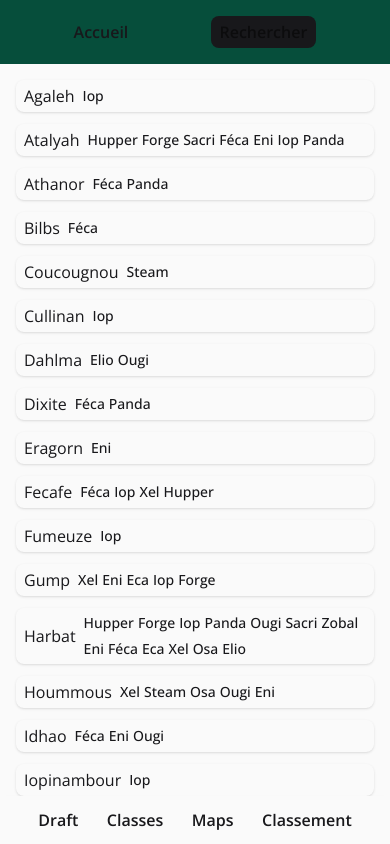
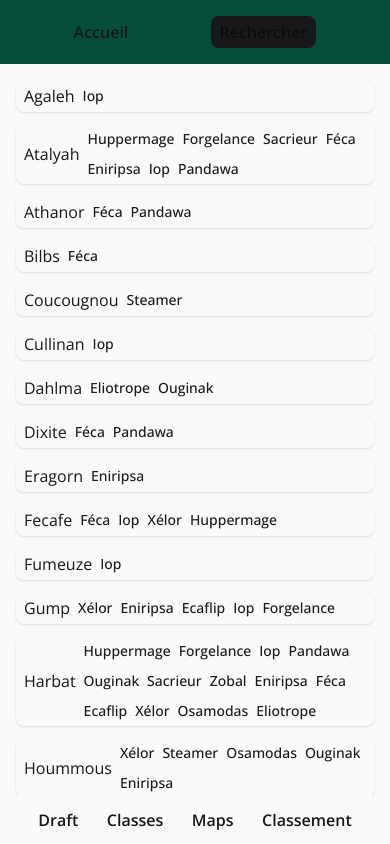
Before and after one commit to Sinematic/Omerta-Team-Builder, a React (Vite) app: page /classes-des-joueurs in a window 390 px wide. Shown: the top 844 px of the page. Built offline with nearby package versions, Linux system fonts and the light colour scheme.

Commit message:
rehaul for smallscreen, improved CSS and tasks related to responsive

```diff
--- a/src/components/UI/Button.tsx
+++ b/src/components/UI/Button.tsx
@@ -1,28 +1,25 @@
 import clsx from "clsx"
 
 type ButtonType = {
-    text : string;
-    action: () => void;
-    color ?: string;
-    textColor?: string;
+    text : string
+    action: () => void
+    color ?: string
+    textColor?: string
     borderColor?: string
-    padding?: string;
-    specifiedClasses?: string;
+    specifiedClasses?: string
 }
 
 
-export default function Button({ text, action, color, textColor, borderColor, padding, specifiedClasses } : ButtonType ) {
+export default function Button({ text, action, color, textColor, borderColor, specifiedClasses } : ButtonType ) {
 
 
     return (
-        <button onClick={action} className={
-        clsx(
+        <button onClick={action} type="button" className={clsx(
             color || "bg-[rgb(var(--success))]",
             textColor || "text-[rgb(var(--text))]",
             borderColor || "",
-            padding || "px-5 py-3",
             specifiedClasses,
-            "w-fit rounded-lg shadow-lg text-shadow-lg font-medium cursor-pointer select-none"
+            "w-fit p-2 md:px-5 md:py-3 rounded-lg shadow-lg text-shadow-lg font-medium cursor-pointer select-none"
         )}>
             {text}
         </button>
--- a/src/components/UI/HeaderPage.tsx
+++ b/src/components/UI/HeaderPage.tsx
@@ -29,11 +29,12 @@ export default function HeaderPage() {
     const mobileBottomNavLinks = [...navLinks].filter(link => link.position === "bottom")
 
 
-    return (
+    return smallScreen ? (
         <>
-            {!smallScreen && <HeaderDesktop linksClasses={linksClasses} links={navLinks} /> }
-            { smallScreen && <HeaderMobileTopNav linksClasses={linksClasses} links={mobileTopNavLinks} /> }
-            { smallScreen && <HeaderMobileBottomNav linksClasses={linksClasses} links={mobileBottomNavLinks} /> }
+            <HeaderMobileTopNav linksClasses={linksClasses} links={mobileTopNavLinks} />
+            <HeaderMobileBottomNav linksClasses={linksClasses} links={mobileBottomNavLinks} />
         </>
+    ) : (
+        <HeaderDesktop linksClasses={linksClasses} links={navLinks} />
     )
 }
--- a/src/features/classesOfPlayers/PlayerCard.tsx
+++ b/src/features/classesOfPlayers/PlayerCard.tsx
@@ -1,40 +1,44 @@
 import { type DofusClasses, type Player } from "@/types/dofus"
 import classesData from "@/data/classes.json"
 import { isSmallScreen } from "@/utils/players"
-import clsx from "clsx";
+import clsx from "clsx"
 
 type PlayerCardProps = {
-    playerInfo : Player;
-    action ?: () => void;
-    minified?: boolean;
+    playerInfo : Player
+    action ?: () => void
+    minified?: boolean
 }
 
 
 export default function PlayerCard({ playerInfo, action, minified=false } : PlayerCardProps) {
 
     const classesInfo : DofusClasses = classesData
+
     const smallScreen = isSmallScreen()
-
-    if(smallScreen) minified = true
+    const isMinified = minified || smallScreen
 
 
     return (
 
-        <li onClick={action} className={(minified ? "py-1 mb-2 cursor-pointer hover:bg-[rgb(var(--warning))]" : "py-2")
-        + "  bg-[rgb(var(--bg-lighter))] text-[rgb(var(--text))] flex items-center px-2 gap-2 rounded-lg shadow-sm hover:shadow-md transition-shadow md:gap-4 md:px-4"}>
+        <li onClick={action} className={clsx(
+            isMinified ? "py-1 mb-2 cursor-pointer hover:bg-[rgb(var(--warning))]" : "py-2",
+            "bg-[rgb(var(--bg-lighter))] text-[rgb(var(--text))] flex items-center px-2 gap-2 rounded-lg shadow-sm hover:shadow-md transition-shadow md:gap-4 md:px-4"
+        )}>
 
-            <span className={minified ? "text-medium text-right" : "text-lg font-semibold md:min-w-[90px]"}>{playerInfo.name}</span>
+            <span className={isMinified ? "text-medium text-right" : "text-lg font-semibold md:min-w-[90px]"}>{playerInfo.name}</span>
 
             <div className={clsx(
-                smallScreen ? "gap-1" : (minified ? "gap-2" : "gap-4")
-                ," flex flex-wrap"
-            )}>
+                "sm:gap-1 flex flex-wrap",
+                isMinified ? "gap-2" : "gap-4")
+            }>
                 {playerInfo.classes.map((cls) => (
-                    <span key={cls} className={(minified ? "text-sm"
-                    : "bg-[rgb(var(--bg))] text-[rgb(var(--text))] px-3 text-medium")
-                    + " flex items-center gap-1 py-1 rounded-full font-medium leading-none"}>
-                        {!smallScreen ? <>{classesInfo[cls].emoji} {classesInfo[cls].name}</>
-                        :  <>{classesInfo[cls].short}</>}
+                    <span key={cls} className={clsx(
+                        isMinified ? "text-sm" : "bg-[rgb(var(--bg))] text-[rgb(var(--text))] px-3 text-medium",
+                        "flex items-center gap-1 py-1 rounded-full font-medium leading-none"
+                    )}>
+                        <span className={isMinified ? "hidden" : ""}>{classesInfo[cls].emoji}</span>
+                        <span className={"hidden sm:inline"}>{classesInfo[cls].short}</span>
+                        <span className={"sm:hidden md:inline"}>{classesInfo[cls].name}</span>
                     </span>
                 ))}
             </div>
--- a/src/features/maps/MapLister.tsx
+++ b/src/features/maps/MapLister.tsx
@@ -1,18 +1,18 @@
 import mapsData from "@/data/maps.json"
 import MapCard from "@/features/maps/MapCard"
 import Button from "@/components/UI/Button"
-import { isSmallScreen, setRandomMap } from "@/utils/players"
+import { setRandomMap } from "@/utils/players"
 import { useState } from "react"
 
 type MapListerProps = {
     mapSelecter?: (name: string, image:string) => void
     randomMapButton?: boolean
+    resetOptions?: boolean
 }
 
-export default function MapLister({ mapSelecter, randomMapButton } : MapListerProps) {
+export default function MapLister({ mapSelecter, randomMapButton=false, resetOptions=false } : MapListerProps) {
 
     const maps = mapsData.maps
-    const smallScreen = isSmallScreen()
 
     const [mapsAllowed, setMapsAllowed] = useState(maps)
 
@@ -25,12 +25,13 @@ export default function MapLister({ mapSelecter, randomMapButton } : MapListerPr
 
                 {randomMapButton && mapSelecter ?
                     <Button action={() => setRandomMap(mapSelecter, mapsAllowed)} color="bg-[rgb(var(--primary))] text-[rgb(var(--text))]" text="Aléatoire"
-                    specifiedClasses={"absolute mx-auto center justify-center " + (smallScreen ? "top-20 right-4" : "top-25 right-40")} />
+                    specifiedClasses={"absolute mx-auto center justify-center top-20 right-4 md:top-25 md:right-40"} />
 
                 : null}
 
-                <Button action={() => setMapsAllowed(maps)} color="bg-[rgb(var(--primary))] text-[rgb(var(--text))]" text="Reset"
-                    specifiedClasses={"absolute mx-auto center justify-center " + (smallScreen ? "top-20 right-30" : "top-25 right-80")} />
+                {resetOptions && <Button action={() => setMapsAllowed(maps)} color="bg-[rgb(var(--primary))] text-[rgb(var(--text))]" text="Recharger"
+                    specifiedClasses={"absolute mx-auto center justify-center top-20 right-35 md:top-25 md:right-70"} />
+                }
 
                 {mapsAllowed.map((mapItem) =>
                     <MapCard key={mapItem.name} name={mapItem.name} image={mapItem.image} mapSetter={mapSelecter} /*excludeMap={excludeMap}*/ />
--- a/src/features/profile/ProfileView.tsx
+++ b/src/features/profile/ProfileView.tsx
@@ -2,7 +2,6 @@ import Button from "@/components/UI/Button"
 import type { Player } from "@/types/dofus"
 import classesRawData from "@/data/classes.json"
 import type { DofusClasses } from "@/types/dofus"
-import { isSmallScreen } from "@/utils/players"
 
 
 export default function ProfileView({ profileData, deleteProfile } : { profileData: Player, deleteProfile: () => void }) {
@@ -10,8 +9,6 @@ export default function ProfileView({ profileData, deleteProfile } : { profileDa
     const whoAmI = localStorage.getItem("whoAmI")
 
     const classesData : DofusClasses = classesRawData
-    const smallScreen = isSmallScreen()
-
     if (!whoAmI) return
 
 
@@ -30,7 +27,7 @@ export default function ProfileView({ profileData, deleteProfile } : { profileDa
             </div>
 
             <Button text="Se déconnecter" action={deleteProfile} color="bg-[rgb(var(--warning))]"
-            specifiedClasses="mx-auto" padding={smallScreen ? "p-2" : ""} />
+            specifiedClasses="mx-auto" />
 
         </div>
     )
--- a/src/features/teamBuilder/TeamBuilder.tsx
+++ b/src/features/teamBuilder/TeamBuilder.tsx
@@ -62,7 +62,7 @@ export default function TeamBuilder() {
             )}
 
             {phase === "map selection" && (
-                <MapLister mapSelecter={(name, image) => selectMap(name, image)} randomMapButton />
+                <MapLister mapSelecter={(name, image) => selectMap(name, image)} randomMapButton resetOptions />
             )}
 
             {phase === "summary" && <Summary map={mapUsed} teams={teams} /> }
```
Also changed, not shown: src/features/stats/PlayerHistory.tsx (+2 -5 lines).
